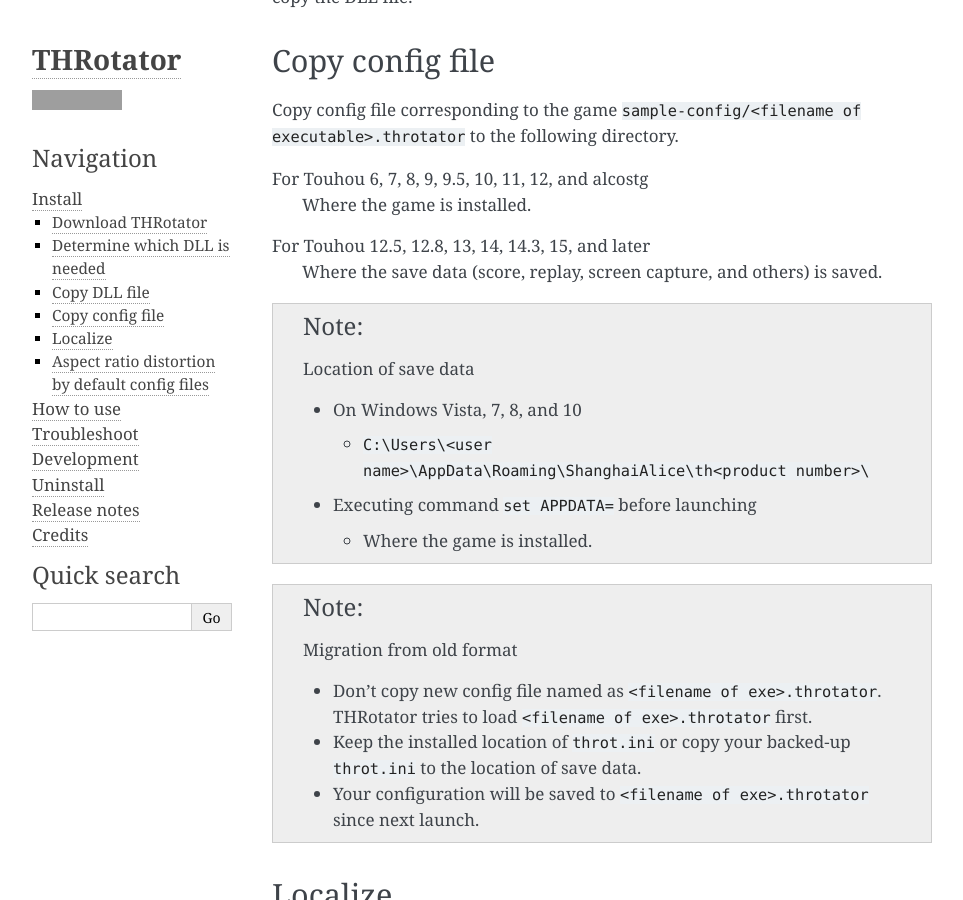
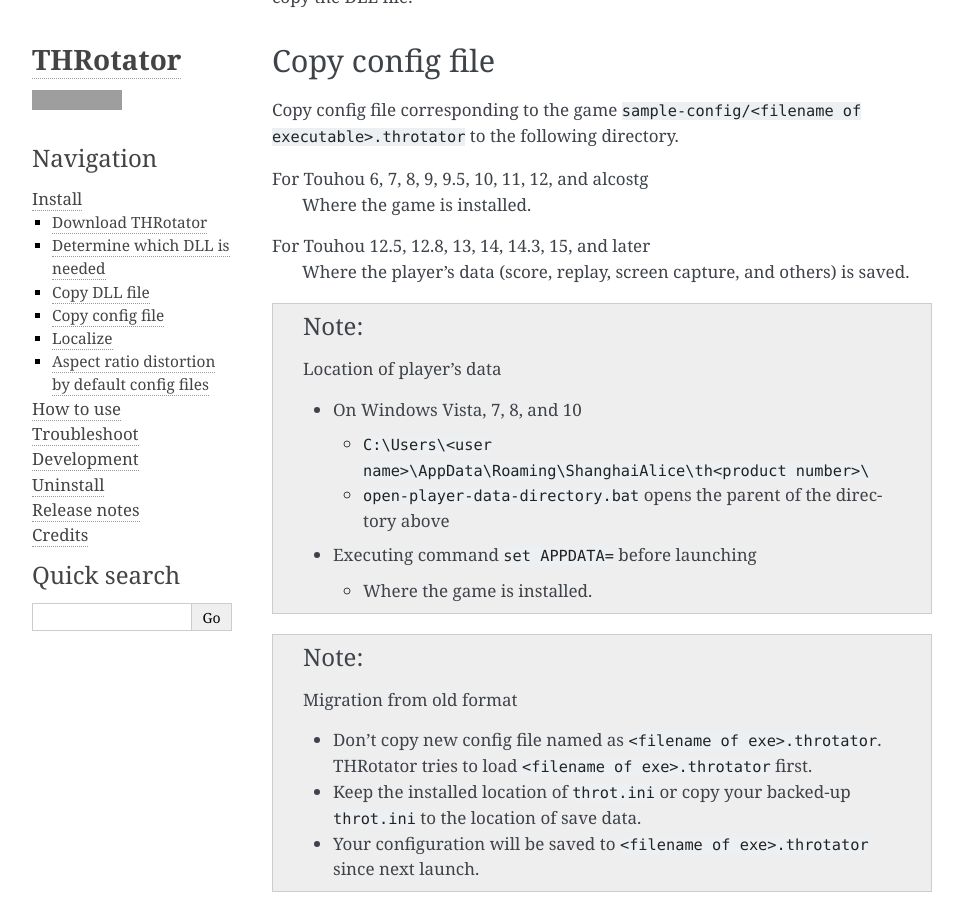
Before and after one commit to massanoori/THRotator-manual, a Sphinx documentation site: the page built from docs/pages/install.rst, in a window 1280 px wide and 900 px high, scrolled down 1159 px. Shown: the whole window, without its empty margins (148-1111 px from the left). Built offline with Sphinx 7.4.7, drawn with Linux system fonts in a browser that asks for light colours; grey boxes are pictures that could not be loaded.

Commit message:
Installation page supports player's data directory opener

```diff
--- a/docs/pages/install.rst
+++ b/docs/pages/install.rst
@@ -60,13 +60,14 @@
   Where the game is installed.
 
 For Touhou 12.5, 12.8, 13, 14, 14.3, 15, and later
-  Where the save data (score, replay, screen capture, and others) is saved.
+  Where the player's data (score, replay, screen capture, and others) is saved.
 
-.. note:: Location of save data
+.. note:: Location of player's data
 
    - On Windows Vista, 7, 8, and 10
 
      - ``C:\Users\<user name>\AppData\Roaming\ShanghaiAlice\th<product number>\``
+     - ``open-player-data-directory.bat`` opens the parent of the directory above
 
    - Executing command ``set APPDATA=`` before launching
 
```
Also changed, not shown: 1 other file.
